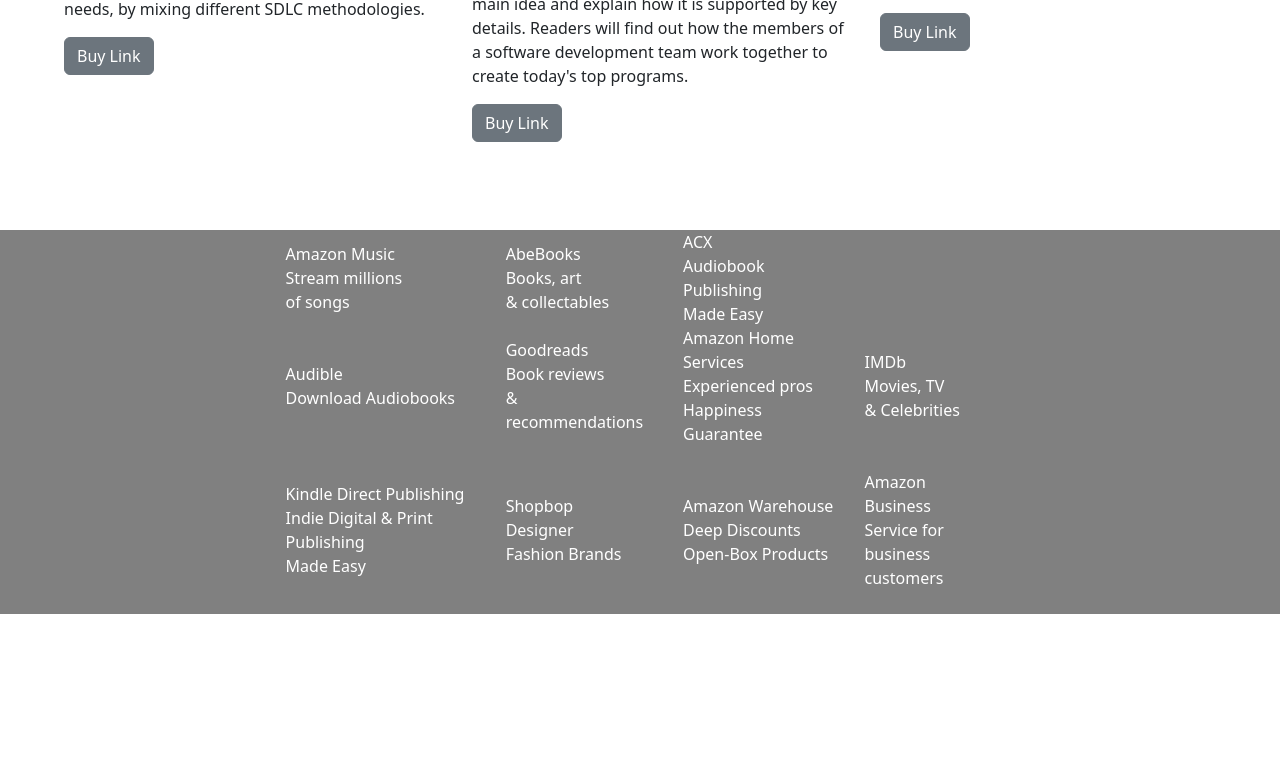
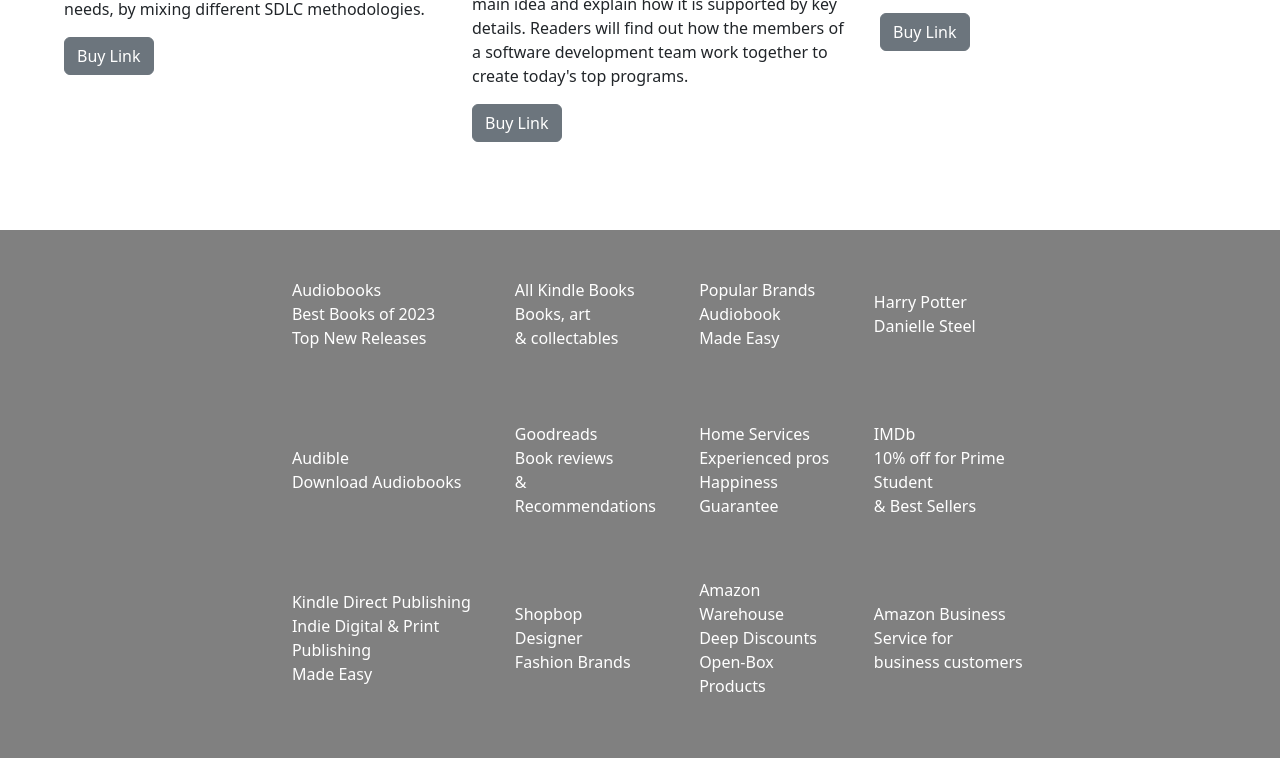
Before and after one commit to RaviPrakashChoudhary/BookSelling, a plain HTML site: page index.html in a window 1280 px wide. Shown: the part 1294-2060 px from the top of the page. Before the commit the page ends 1916 px from the top, so only its background shows below. Drawn offline with nearby package versions, Linux system fonts and the light colour scheme.

Commit message:
index.html

```diff
--- a/index.html
+++ b/index.html
@@ -10,9 +10,7 @@
     <link href="https://cdn.jsdelivr.net/npm/bootstrap@5.3.2/dist/css/bootstrap.min.css" rel="stylesheet"
         integrity="sha384-T3c6CoIi6uLrA9TneNEoa7RxnatzjcDSCmG1MXxSR1GAsXEV/Dwwykc2MPK8M2HN" crossorigin="anonymous">
 </head>
-
 <body>
-
     <header class="p-3 text-bg-dark">
         <div class="container p-3">
             <div class="d-flex flex-wrap align-items-center justify-content-center justify-content-lg-start">
@@ -44,8 +42,8 @@
     <div class="contentContainer p-3">
         <div class="row flex-lg-row-reverse align-items-center p-3 py-5">
             <div class="col-10 col-sm-8 col-lg-6">
-            <img src="./books.jpg" class="d-block mx-lg-auto img-fluid" alt="Bootstrap Themes" width="750" height="500"
-                loading="lazy">
+                <img src="./books.jpg" class="d-block mx-lg-auto img-fluid" alt="Bootstrap Themes" width="750"
+                    height="500" loading="lazy">
             </div>
             <div class="col-lg-6">
                 <h1 class="display-5 fw-bold text-body-emphasis lh-1 mb-3">Add class to your collection with vintage
@@ -78,7 +76,8 @@
                     Offering an integrated approach that includes important management and decision practices, the text
                     explains how to create successful automated solutions that fit user and customer needs, by mixing
                     different SDLC methodologies.</p>
-            <p><a class="btn btn-secondary" href="https://www.amazon.co.uk/dp/144716797X?linkCode=gs2&tag=uuid07-21">Buy
+                <p><a class="btn btn-secondary"
+                        href="https://www.amazon.co.uk/dp/144716797X?linkCode=gs2&tag=uuid07-21">Buy
                         Link</a></p>
             </div><!-- /.col-lg-4 -->
             <div class="col-lg-4">
@@ -117,34 +116,52 @@
         <div class="navbar" aria-label="More on Amazon">
             <table class="navFooterMoreOnAmazon" cellspacing="0" summary="More on Amazon">
                 <tbody>
+                    <tr >
+                        <td class="navFooterDescItem py-5">
+                            <a href="" class="nav_a ">Audiobooks<br>
+                                <span class="navFooterDescText">Best Books of 2023<br>Top New Releases</span>
+                            </a>
+                        </td>
+                        <td class="navFooterDescSpacer" style="width: 4%"></td>
+                        <td class="navFooterDescItem">
+                            <a href="" class="nav_a">All Kindle Books<br>
+                                <span class="navFooterDescText">Books, art<br>&amp; collectables
+                                </span>
+                            </a>
+                        </td>
+
+                        <td class="navFooterDescSpacer" style="width: 4%"></td>
+
+                        <td class="navFooterDescItem">
+                            <a href="" class="nav_a">Popular Brands<br>
+                                <span class="navFooterDescText">Audiobook<br>Made Easy
+                                </span>
+                            </a>
+                        </td>
+
+                        <td class="navFooterDescSpacer" style="width: 4%"></td>
+
+                        <td class="navFooterDescItem"><a href="" class="nav_a ">Harry Potter<br><span
+                            class="navFooterDescText">Danielle Steel</span></a></td>
                     <tr>
-                        <td class="navFooterDescItem"><a href="" class="nav_a">Amazon Music<br><span
-                                    class="navFooterDescText">Stream millions<br>of songs</span></a></td>
-                        <td class="navFooterDescSpacer" style="width: 4%"></td>
-                        <td class="navFooterDescItem"><a href="" class="nav_a">AbeBooks<br><span
-                                    class="navFooterDescText">Books, art<br>&amp; collectables</span></a></td>
-                        <td class="navFooterDescSpacer" style="width: 4%"></td>
-                        <td class="navFooterDescItem"><a href="" class="nav_a">ACX<br><span
-                                    class="navFooterDescText">Audiobook Publishing<br>Made Easy</span></a></td>
-                        <td class="navFooterDescSpacer" style="width: 4%"></td>
-                    <tr>
-                        <td class="navFooterDescItem"><a href="" class="nav_a">Audible<br><span
+                        <td class="navFooterDescItem py-5"><a href="" class="nav_a">Audible<br><span
                                     class="navFooterDescText">Download Audiobooks</span></a></td>
                         <td class="navFooterDescSpacer" style="width: 4%"></td>
                         <td class="navFooterDescItem"><a href="" class="nav_a">Goodreads<br><span
-                                    class="navFooterDescText">Book reviews<br>&amp; recommendations</span></a></td>
+                                    class="navFooterDescText">Book reviews<br>&amp; Recommendations</span></a></td>
                         <td class="navFooterDescSpacer" style="width: 4%"></td>
-                        <td class="navFooterDescItem"><a href="" class="nav_a">Amazon Home Services<br><span
+                        <td class="navFooterDescItem"><a href="" class="nav_a">Home Services<br><span
                                     class="navFooterDescText">Experienced pros<br>Happiness Guarantee</span></a></td>
                         <td class="navFooterDescSpacer" style="width: 4%"></td>
-                        <td class="navFooterDescItem"><a href="" class="nav_a">IMDb<br><span
-                                    class="navFooterDescText">Movies, TV<br>&amp; Celebrities</span></a></td>
+                        <td class="navFooterDescItem">
+                            <a href="" class="nav_a">IMDb<br>
+                                <span class="navFooterDescText">10% off for Prime Student<br>&amp; Best Sellers
+                                </span>
+                            </a>
+                        </td>
                     </tr>
                     <tr>
-                        <td>&nbsp;</td>
-                    </tr>
-                    <tr>
-                        <td class="navFooterDescItem"><a href="" class="nav_a">Kindle Direct Publishing<br><span
+                        <td class="navFooterDescItem py-5"><a href="" class="nav_a">Kindle Direct Publishing<br><span
                                     class="navFooterDescText">Indie Digital &amp; Print Publishing<br>Made
                                     Easy</span></a></td>
                         <td class="navFooterDescSpacer" style="width: 4%"></td>
```
Lines whose indentation alone changed are shown as unchanged.
